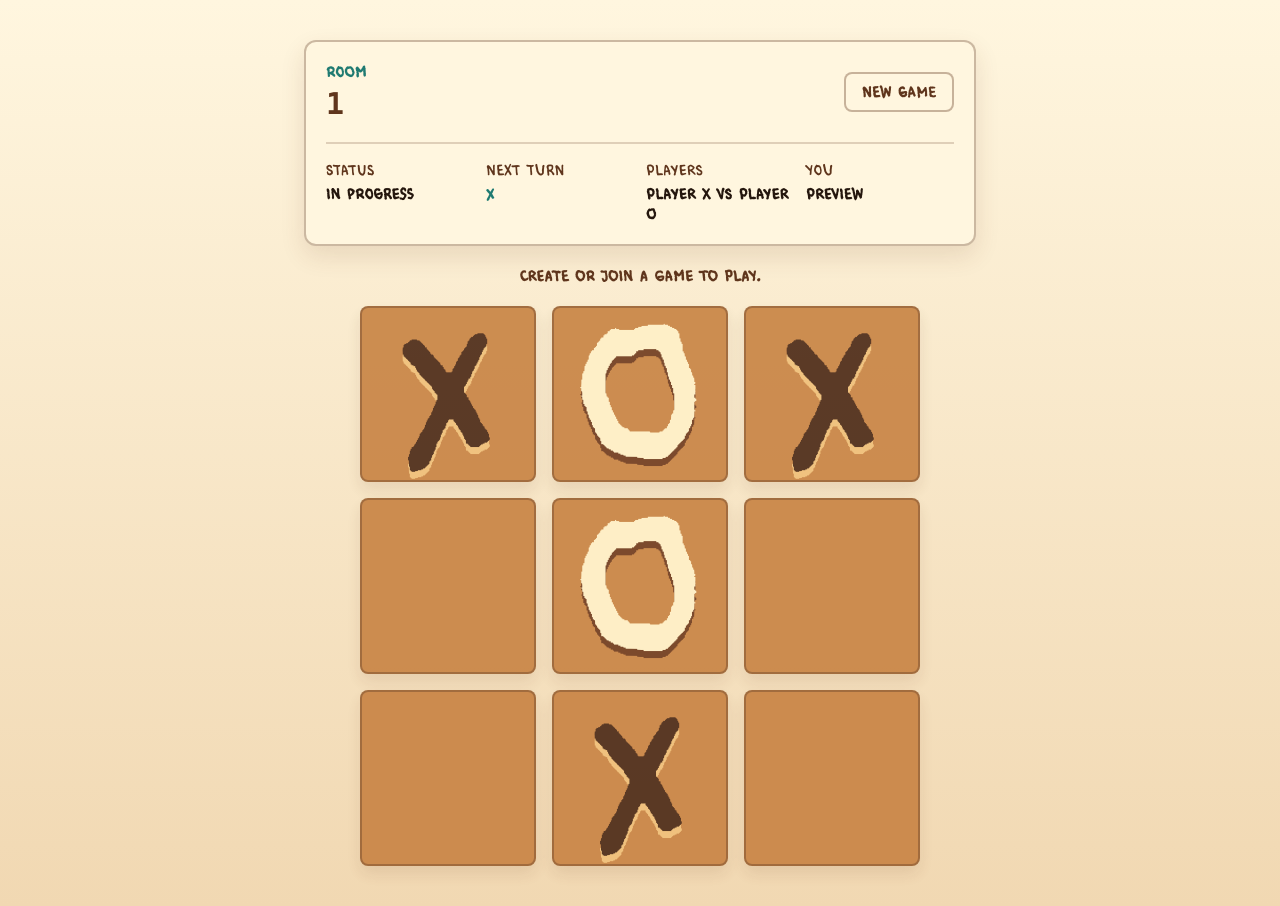
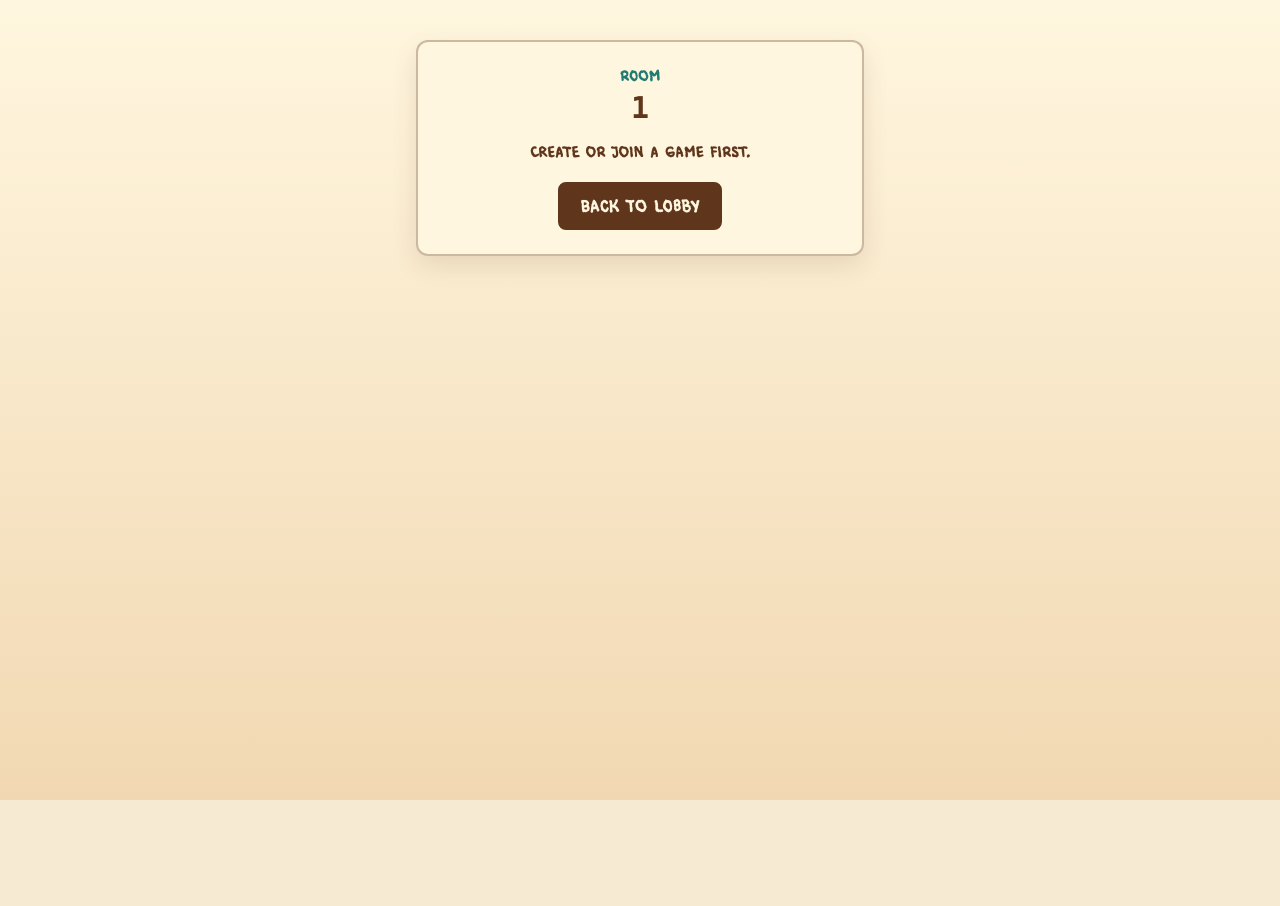
Before and after one commit to MehrshadFb/xo-nextjs, a Next.js app: page /game/1 in a window 1280 px wide. After the commit the page ends 800 px from the top, so only its background shows below. Built offline with nearby package versions, Linux system fonts and the light colour scheme.

Commit message:
Polish game room UX states

```diff
--- a/src/app/globals.css
+++ b/src/app/globals.css
@@ -81,6 +81,13 @@ button:disabled {
   background: #d59654;
 }
 
+.wood-cell-win {
+  border-color: #1f7a71;
+  box-shadow:
+    0 8px 16px rgba(95, 53, 28, 0.12),
+    inset 0 0 0 4px rgba(31, 122, 113, 0.22);
+}
+
 .mark-x {
   color: #4a2815;
   text-shadow: 0 6px 0 #f0bf78;
--- a/src/components/game-board.tsx
+++ b/src/components/game-board.tsx
@@ -1,4 +1,4 @@
-import { Mark, markLabel } from "@/lib/game";
+import { Mark, markLabel, winningCellIndexes } from "@/lib/game";
 
 type GameBoardProps = {
   board: Mark[];
@@ -13,6 +13,8 @@ export function GameBoard({
   isMoving = false,
   onMove,
 }: GameBoardProps) {
+  const winningCells = new Set(winningCellIndexes(board));
+
   return (
     <div
       aria-label="XO board"
@@ -35,6 +37,7 @@ export function GameBoard({
             className={[
               "wood-cell grid aspect-square place-items-center rounded-lg font-black transition focus:outline-none focus:ring-4 focus:ring-[#d7fff8]",
               isEmpty ? "wood-cell-empty" : "",
+              winningCells.has(index) ? "wood-cell-win" : "",
               isDisabled ? "opacity-90" : "hover:-translate-y-0.5",
               mark === "x" ? "mark-x" : "",
               mark === "o" ? "mark-o" : "",
--- a/src/components/game-room.tsx
+++ b/src/components/game-room.tsx
@@ -1,5 +1,6 @@
 "use client";
 
+import Link from "next/link";
 import { useEffect, useMemo, useState } from "react";
 import {
   gameEventsUrl,
@@ -9,51 +10,126 @@ import {
 import { GameBoard } from "@/components/game-board";
 import { GameStatus } from "@/components/game-status";
 import type { GameStreamEvent } from "@/lib/api";
-import { previewGame } from "@/lib/game";
-import type { GameState } from "@/lib/game";
-import { readGameSession } from "@/lib/session";
+import { markLabel } from "@/lib/game";
+import type { GameState, Mark } from "@/lib/game";
+import { clearGameSession, readGameSession } from "@/lib/session";
 import type { GameSession } from "@/lib/session";
 
 type GameRoomProps = {
   roomCode: string;
 };
 
+const emptyBoard = Array.from({ length: 9 }, () => "empty") as Mark[];
+
 function buildFallbackGame(
   roomCode: string,
-  session: GameSession | null,
+  session: GameSession | null | undefined,
 ): GameState {
   const isPlayerX = session?.playerMark === "x";
   const isPlayerO = session?.playerMark === "o";
 
   return {
-    ...previewGame,
     gameId: roomCode,
     joinCode: session?.joinCode ?? roomCode,
+    status: "waiting",
+    board: emptyBoard,
     playerX: {
-      ...previewGame.playerX,
-      displayName: isPlayerX
-        ? session.displayName
-        : previewGame.playerX.displayName,
+      displayName: isPlayerX ? session.displayName : "Player X",
+      mark: "x",
+      role: "Host",
     },
-    playerO: {
-      ...(previewGame.playerO ?? {
-        displayName: "Player O",
-        mark: "o" as const,
-        role: "Opponent",
-      }),
-      displayName: isPlayerO
-        ? session.displayName
-        : (previewGame.playerO?.displayName ?? "Player O"),
-    },
+    playerO: isPlayerO
+      ? {
+          displayName: session.displayName,
+          mark: "o",
+          role: "Opponent",
+        }
+      : null,
+    nextTurn: "x",
+    winner: "empty",
+    isDraw: false,
+    version: 0,
   };
 }
 
+function outcomeMessage(game: GameState, session: GameSession | null) {
+  if (game.isDraw) {
+    return "Draw game.";
+  }
+
+  if (game.winner === "empty") {
+    return "Game over.";
+  }
+
+  if (!session) {
+    return `${markLabel(game.winner)} wins.`;
+  }
+
+  return game.winner === session.playerMark ? "You won." : "You lost.";
+}
+
+function RoomNotice({
+  title,
+  message,
+  actionLabel = "Back to lobby",
+  actionHref = "/",
+  onAction,
+  secondaryLabel,
+  secondaryHref = "/",
+  onSecondaryAction,
+}: {
+  title: string;
+  message: string;
+  actionLabel?: string;
+  actionHref?: string | null;
+  onAction?: () => void;
+  secondaryLabel?: string;
+  secondaryHref?: string;
+  onSecondaryAction?: () => void;
+}) {
+  const actionClass =
+    "inline-grid h-12 place-items-center rounded-lg border-2 border-[#5f351c] bg-[#5f351c] px-5 text-base font-black text-[#fff6df] transition hover:bg-[#4c2915]";
+
+  return (
+    <section className="mx-auto grid w-full max-w-md gap-4">
+      <div className="wood-panel rounded-xl p-5 text-center sm:p-6">
+        <p className="text-sm font-black uppercase text-[#1f7a71]">Room</p>
+        <h1 className="mt-1 break-all font-mono text-3xl font-black text-[#5f351c]">
+          {title}
+        </h1>
+        <p className="mt-4 text-sm font-black text-[#5f351c]">{message}</p>
+        <div className="mt-5 flex flex-col items-center gap-3">
+          {actionHref ? (
+            <Link href={actionHref} onClick={onAction} className={actionClass}>
+              {actionLabel}
+            </Link>
+          ) : (
+            <button type="button" onClick={onAction} className={actionClass}>
+              {actionLabel}
+            </button>
+          )}
+          {secondaryLabel ? (
+            <Link
+              href={secondaryHref}
+              onClick={onSecondaryAction}
+              className="text-sm font-black text-[#5f351c] underline decoration-[#5f351c]/40 decoration-2 underline-offset-4"
+            >
+              {secondaryLabel}
+            </Link>
+          ) : null}
+        </div>
+      </div>
+    </section>
+  );
+}
+
 export function GameRoom({ roomCode }: GameRoomProps) {
-  const [session, setSession] = useState<GameSession | null>(null);
+  const [session, setSession] = useState<GameSession | null>();
   const [remoteGame, setRemoteGame] = useState<GameState | null>(null);
   const [error, setError] = useState("");
   const [isMoving, setIsMoving] = useState(false);
   const [isLive, setIsLive] = useState(false);
+  const [retryCount, setRetryCount] = useState(0);
 
   useEffect(() => {
     const timerId = window.setTimeout(() => {
@@ -90,7 +166,7 @@ export function GameRoom({ roomCode }: GameRoomProps) {
     return () => {
       isCurrent = false;
     };
-  }, [roomCode, session]);
+  }, [roomCode, retryCount, session]);
 
   useEffect(() => {
     if (!session) {
@@ -152,7 +228,7 @@ export function GameRoom({ roomCode }: GameRoomProps) {
       source.close();
       setIsLive(false);
     };
-  }, [roomCode, session]);
+  }, [roomCode, retryCount, session]);
 
   const game = useMemo(
     () => remoteGame ?? buildFallbackGame(roomCode, session),
@@ -186,12 +262,23 @@ export function GameRoom({ roomCode }: GameRoomProps) {
     }
   }
 
+  function handleRetry() {
+    setRemoteGame(null);
+    setError("");
+    setIsLive(false);
+    setRetryCount((current) => current + 1);
+  }
+
   function statusMessage() {
+    if (session === undefined) {
+      return "Loading game.";
+    }
+
     if (!session) {
       return "Create or join a game to play.";
     }
 
-    if (!remoteGame && !isLive) {
+    if (!remoteGame) {
       return "Connecting to game.";
     }
 
@@ -199,15 +286,57 @@ export function GameRoom({ roomCode }: GameRoomProps) {
       return "Waiting for the second player.";
     }
 
-    if (game.status !== "in_progress") {
-      return "Game over.";
+    if (game.status === "finished") {
+      return outcomeMessage(game, session);
+    }
+
+    if (game.status === "aborted") {
+      return "Game ended.";
     }
 
     if (isMoving) {
       return "Saving move...";
     }
 
+    if (!isLive) {
+      return "Reconnecting.";
+    }
+
     return game.nextTurn === session.playerMark ? "Your turn." : "Opponent's turn.";
+  }
+
+  if (session === undefined) {
+    return (
+      <RoomNotice
+        title={roomCode}
+        message="Loading game."
+        actionLabel="Back to lobby"
+      />
+    );
+  }
+
+  if (session === null) {
+    return (
+      <RoomNotice
+        title={roomCode}
+        message="Create or join a game first."
+        onAction={clearGameSession}
+      />
+    );
+  }
+
+  if (error && !remoteGame) {
+    return (
+      <RoomNotice
+        title="Game unavailable"
+        message={error}
+        actionLabel="Try again"
+        actionHref={null}
+        onAction={handleRetry}
+        secondaryLabel="Back to lobby"
+        onSecondaryAction={clearGameSession}
+      />
+    );
   }
 
   return (
--- a/src/components/game-status.tsx
+++ b/src/components/game-status.tsx
@@ -7,7 +7,30 @@ type GameStatusProps = {
   session: GameSession | null;
 };
 
+function turnMetric(game: GameState) {
+  if (game.status === "finished") {
+    return {
+      label: "Winner",
+      value: game.isDraw ? "Draw" : markLabel(game.winner) || "Done",
+    };
+  }
+
+  if (game.status === "aborted") {
+    return {
+      label: "Outcome",
+      value: "Ended",
+    };
+  }
+
+  return {
+    label: "Next turn",
+    value: markLabel(game.nextTurn),
+  };
+}
+
 export function GameStatus({ game, session }: GameStatusProps) {
+  const metric = turnMetric(game);
+
   return (
     <section className="wood-panel rounded-xl p-4 sm:p-5">
       <div className="flex flex-col gap-4 sm:flex-row sm:items-center sm:justify-between">
@@ -35,9 +58,9 @@ export function GameStatus({ game, session }: GameStatusProps) {
           </dd>
         </div>
         <div>
-          <dt>Next turn</dt>
+          <dt>{metric.label}</dt>
           <dd className="mt-1 font-black text-[#1f7a71]">
-            {markLabel(game.nextTurn)}
+            {metric.value}
           </dd>
         </div>
         <div>
--- a/src/lib/game.ts
+++ b/src/lib/game.ts
@@ -51,6 +51,34 @@ export const previewGame: GameState = {
   version: 5,
 };
 
+const winningLines = [
+  [0, 1, 2],
+  [3, 4, 5],
+  [6, 7, 8],
+  [0, 3, 6],
+  [1, 4, 7],
+  [2, 5, 8],
+  [0, 4, 8],
+  [2, 4, 6],
+];
+
+export function winningCellIndexes(board: Mark[]) {
+  for (const line of winningLines) {
+    const [firstIndex, secondIndex, thirdIndex] = line;
+    const mark = board[firstIndex];
+
+    if (
+      mark !== "empty" &&
+      mark === board[secondIndex] &&
+      mark === board[thirdIndex]
+    ) {
+      return line;
+    }
+  }
+
+  return [];
+}
+
 export function markLabel(mark: Mark) {
   if (mark === "empty") {
     return "";
```
